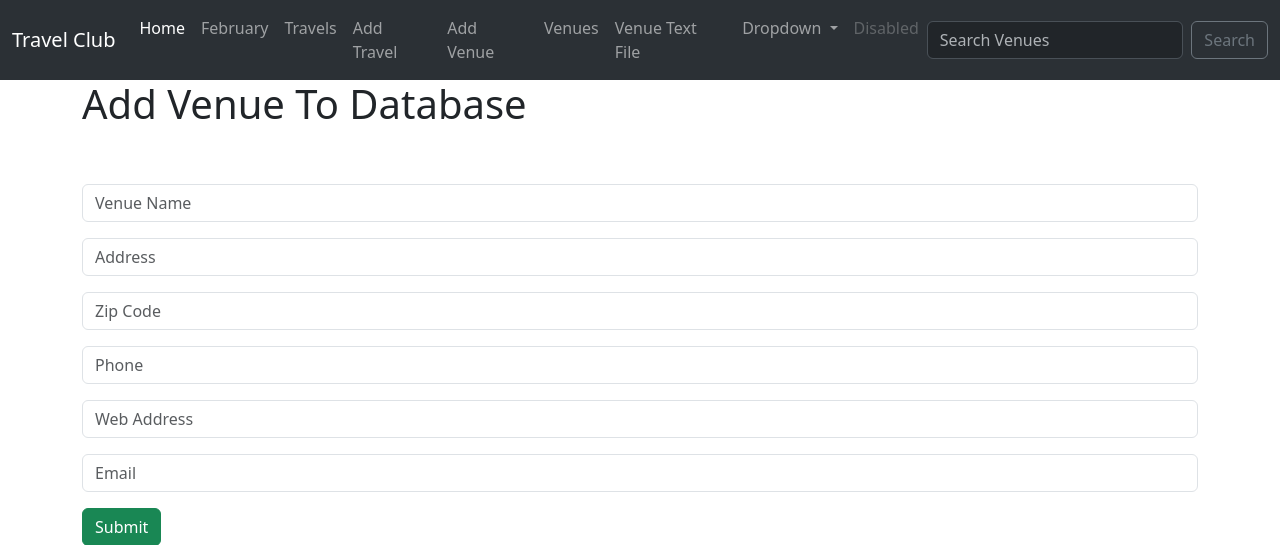
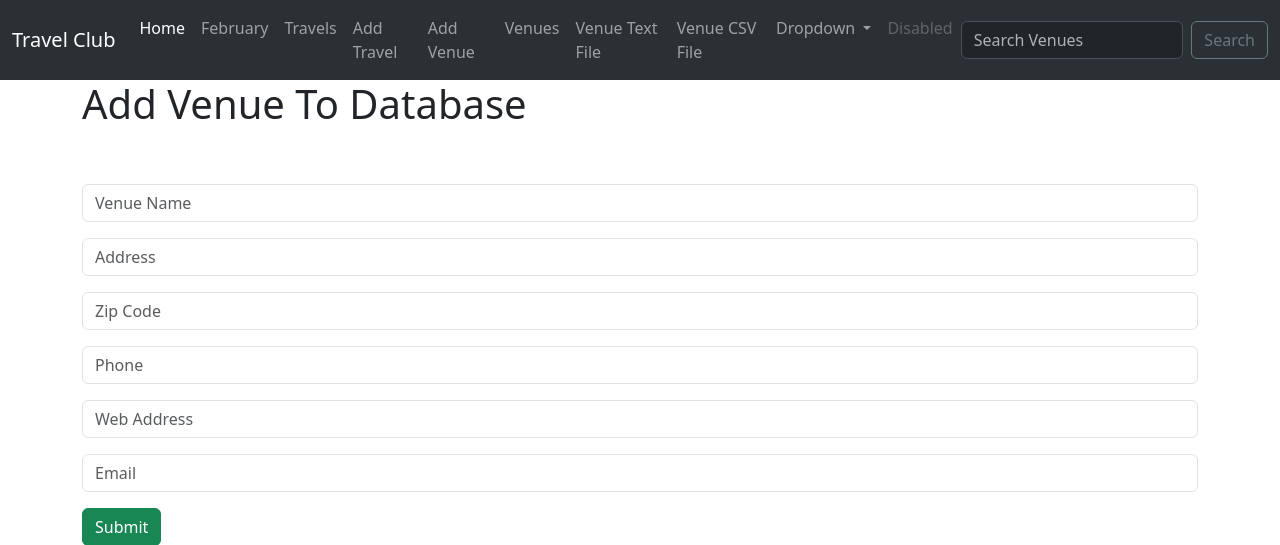
Before and after one commit to SebastianSloma/Travel_club, a Django app: page /add_venue in a window 1280 px wide. Shown: the top 545 px of the page. Run offline with Django 4.2, Linux system fonts and the light colour scheme.

Commit message:
created function generete csv file

```diff
--- a/travel/templates/travel/navbar.html
+++ b/travel/templates/travel/navbar.html
@@ -27,6 +27,9 @@
           <li class="nav-item">
             <a class="nav-link" href="{% url 'venue_text' %}">Venue Text File</a>
           </li>
+          <li class="nav-item">
+            <a class="nav-link" href="{% url 'venue_csv' %}">Venue CSV File</a>
+          </li>
           <li class="nav-item dropdown">
             <a class="nav-link dropdown-toggle" href="#" role="button" data-bs-toggle="dropdown" aria-expanded="false">
               Dropdown
--- a/travel/urls.py
+++ b/travel/urls.py
@@ -17,4 +17,5 @@ path('', views.home, name='home'),
     path('delete_travel/<travel_id>', views.delete_travel, name='delete-travel'),
     path('delete_venue/<venue_id>', views.delete_venue, name='delete-venue'),
     path('venue_text', views.venue_text, name='venue_text'),
+    path('venue_csv', views.venue_csv, name='venue_csv'),
 ]
--- a/travel/views.py
+++ b/travel/views.py
@@ -6,27 +6,47 @@ from .models import Travel, Venue
 from .forms import VenueForm, TravelForm
 from django.http import HttpResponseRedirect
 from django.http import HttpResponse
+import csv
 
 # Create your views here.
 
-# Generete venue list text file
+# Generate CSV File Venue List
+def venue_csv(request):
+	response = HttpResponse(content_type='text/csv')
+	response['Content-Disposition'] = 'attachment; filename=venues.csv'
+
+	# Create a csv writer
+	writer = csv.writer(response)
+
+	# Designate The Model
+	venues = Venue.objects.all()
+
+	# Add column headings to the csv file
+	writer.writerow(['Venue Name', 'Address', 'Zip Code', 'Phone', 'Web Address', 'Email'])
+
+	# Loop Thu and output
+	for venue in venues:
+		writer.writerow([venue.name, venue.address, venue.zip_code, venue.phone, venue.web, venue.email_address])
+
+	return response
+
+# Generate Text File Venue List
 def venue_text(request):
-    response = HttpResponse(content_type='text/plain')
-    response['Content-Disposition'] = 'attachment; filename=venues.txt'
+	response = HttpResponse(content_type='text/plain')
+	response['Content-Disposition'] = 'attachment; filename=venues.txt'
+	# Designate The Model
+	venues = Venue.objects.all()
 
+	# Create blank list
+	lines = []
+	# Loop Thu and output
+	for venue in venues:
+		lines.append(f'{venue.name}\n{venue.address}\n{venue.zip_code}\n{venue.phone}\n{venue.web}\n{venue.email_address}\n\n\n')
 
-    # designate the model
-    venues= Venue.objects.all()
-# create blank list
-    lines = []
-    # loop tru and output
-    for venue in venues:
-        lines.append(f'{venue.name}\n{venue.address}\n{venue.zip_code}\n{venue.phone}\n{venue.web}\n{venue.email_address}\n\n\n')
+	# Write To TextFile
+	response.writelines(lines)
+	return response
 
-
-    # write to txt file
-    response.writelines(lines)
-    return response
 
 
 # Delete a Venue function
```
